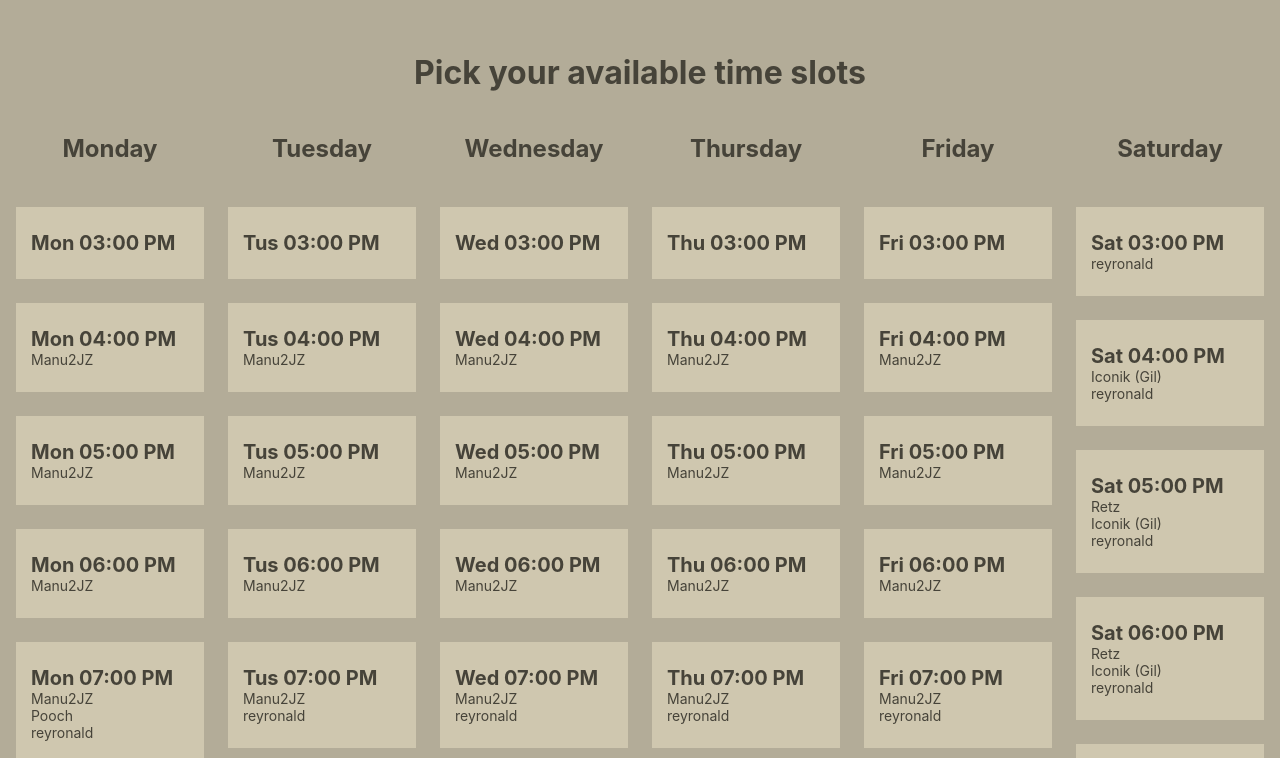
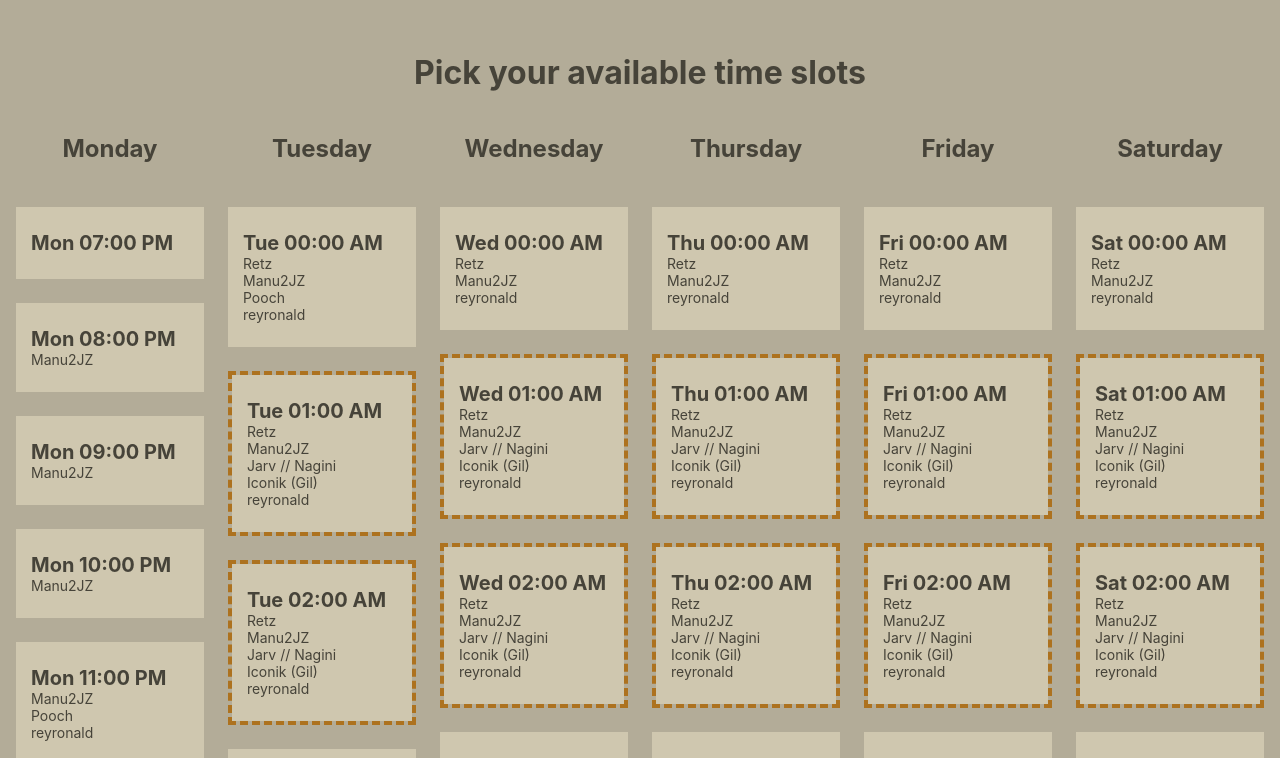
Before and after one commit to reyronald/ffxiv-party-scheduler, a Next.js app: page / in a window 1280 px wide. Shown: the top 758 px of the page. Built offline with nearby package versions, Linux system fonts and the light colour scheme.

Commit message:
timezone aware

```diff
--- a/components/submissions.ts
+++ b/components/submissions.ts
@@ -42,9 +42,9 @@ export const submissions = [
     "thu-10pm": "on",
     "thu-8pm": "on",
     "thu-9pm": "on",
-    "tus-10pm": "on",
-    "tus-8pm": "on",
-    "tus-9pm": "on",
+    "tue-10pm": "on",
+    "tue-8pm": "on",
+    "tue-9pm": "on",
     "wed-10pm": "on",
     "wed-8pm": "on",
     "wed-9pm": "on",
@@ -80,13 +80,13 @@ export const submissions = [
     "thu-7pm": "on",
     "thu-8pm": "on",
     "thu-9pm": "on",
-    "tus-10pm": "on",
-    "tus-4pm": "on",
-    "tus-5pm": "on",
-    "tus-6pm": "on",
-    "tus-7pm": "on",
-    "tus-8pm": "on",
-    "tus-9pm": "on",
+    "tue-10pm": "on",
+    "tue-4pm": "on",
+    "tue-5pm": "on",
+    "tue-6pm": "on",
+    "tue-7pm": "on",
+    "tue-8pm": "on",
+    "tue-9pm": "on",
     username: "Manu2JZ",
     "wed-10pm": "on",
     "wed-4pm": "on",
@@ -121,9 +121,9 @@ export const submissions = [
     "thu-10pm": "on",
     "thu-11pm": "on",
     "thu-9pm": "on",
-    "tus-10pm": "on",
-    "tus-11pm": "on",
-    "tus-9pm": "on",
+    "tue-10pm": "on",
+    "tue-11pm": "on",
+    "tue-9pm": "on",
     username: "Jarv // Nagini",
     "wed-10pm": "on",
     "wed-11pm": "on",
@@ -179,8 +179,8 @@ export const submissions = [
     "sun-9pm": "on",
     "thu-10pm": "on",
     "thu-9pm": "on",
-    "tus-10pm": "on",
-    "tus-9pm": "on",
+    "tue-10pm": "on",
+    "tue-9pm": "on",
     username: "Iconik (Gil)",
     "wed-10pm": "on",
     "wed-9pm": "on",
@@ -228,11 +228,11 @@ export const submissions = [
     "thu-7pm": "on",
     "thu-8pm": "on",
     "thu-9pm": "on",
-    "tus-10pm": "on",
-    "tus-11pm": "on",
-    "tus-7pm": "on",
-    "tus-8pm": "on",
-    "tus-9pm": "on",
+    "tue-10pm": "on",
+    "tue-11pm": "on",
+    "tue-7pm": "on",
+    "tue-8pm": "on",
+    "tue-9pm": "on",
     username: "reyronald",
     "wed-10pm": "on",
     "wed-11pm": "on",
--- a/pages/index.tsx
+++ b/pages/index.tsx
@@ -2,8 +2,23 @@ import clsx from "clsx";
 import Head from "next/head";
 import { ReactNode } from "react";
 import { submissions } from "../components/submissions";
+import { Days, days, getTimeslots, Timeslot } from "../utils/utils";
 
 export default function Home() {
+  const timeslots = getTimeslots();
+
+  const timeslotMap = timeslots
+    .flat()
+    .reduce<Partial<Record<Days, Timeslot[]>>>((prev, current) => {
+      if (prev[current.offsetted.day]) {
+        prev[current.offsetted.day]!.push(current);
+      } else {
+        prev[current.offsetted.day] = [current];
+      }
+
+      return prev;
+    }, {});
+
   return (
     <div className="container">
       <Head>
@@ -15,90 +30,17 @@ export default function Home() {
 
       <form action="https://formspree.io/f/mwkaqlqd" method="POST">
         <div className="calendar">
-          <div className="days">
-            <h2>Monday</h2>
-            <Checkbox id="mon-3pm">Mon 03:00 PM</Checkbox>
-            <Checkbox id="mon-4pm">Mon 04:00 PM</Checkbox>
-            <Checkbox id="mon-5pm">Mon 05:00 PM</Checkbox>
-            <Checkbox id="mon-6pm">Mon 06:00 PM</Checkbox>
-            <Checkbox id="mon-7pm">Mon 07:00 PM</Checkbox>
-            <Checkbox id="mon-8pm">Mon 08:00 PM</Checkbox>
-            <Checkbox id="mon-9pm">Mon 09:00 PM</Checkbox>
-            <Checkbox id="mon-10pm">Mon 10:00 PM</Checkbox>
-            <Checkbox id="mon-11pm">Mon 11:00 PM</Checkbox>
-          </div>
-          <div className="days">
-            <h2>Tuesday</h2>
-            <Checkbox id="tus-3pm">Tus 03:00 PM</Checkbox>
-            <Checkbox id="tus-4pm">Tus 04:00 PM</Checkbox>
-            <Checkbox id="tus-5pm">Tus 05:00 PM</Checkbox>
-            <Checkbox id="tus-6pm">Tus 06:00 PM</Checkbox>
-            <Checkbox id="tus-7pm">Tus 07:00 PM</Checkbox>
-            <Checkbox id="tus-8pm">Tus 08:00 PM</Checkbox>
-            <Checkbox id="tus-9pm">Tus 09:00 PM</Checkbox>
-            <Checkbox id="tus-10pm">Tus 10:00 PM</Checkbox>
-            <Checkbox id="tus-11pm">Tus 11:00 PM</Checkbox>
-          </div>
-          <div className="days">
-            <h2>Wednesday</h2>
-            <Checkbox id="wed-3pm">Wed 03:00 PM</Checkbox>
-            <Checkbox id="wed-4pm">Wed 04:00 PM</Checkbox>
-            <Checkbox id="wed-5pm">Wed 05:00 PM</Checkbox>
-            <Checkbox id="wed-6pm">Wed 06:00 PM</Checkbox>
-            <Checkbox id="wed-7pm">Wed 07:00 PM</Checkbox>
-            <Checkbox id="wed-8pm">Wed 08:00 PM</Checkbox>
-            <Checkbox id="wed-9pm">Wed 09:00 PM</Checkbox>
-            <Checkbox id="wed-10pm">Wed 10:00 PM</Checkbox>
-            <Checkbox id="wed-11pm">Wed 11:00 PM</Checkbox>
-          </div>
-          <div className="days">
-            <h2>Thursday</h2>
-            <Checkbox id="thu-3pm">Thu 03:00 PM</Checkbox>
-            <Checkbox id="thu-4pm">Thu 04:00 PM</Checkbox>
-            <Checkbox id="thu-5pm">Thu 05:00 PM</Checkbox>
-            <Checkbox id="thu-6pm">Thu 06:00 PM</Checkbox>
-            <Checkbox id="thu-7pm">Thu 07:00 PM</Checkbox>
-            <Checkbox id="thu-8pm">Thu 08:00 PM</Checkbox>
-            <Checkbox id="thu-9pm">Thu 09:00 PM</Checkbox>
-            <Checkbox id="thu-10pm">Thu 10:00 PM</Checkbox>
-            <Checkbox id="thu-11pm">Thu 11:00 PM</Checkbox>
-          </div>
-          <div className="days">
-            <h2>Friday</h2>
-            <Checkbox id="fri-3pm">Fri 03:00 PM</Checkbox>
-            <Checkbox id="fri-4pm">Fri 04:00 PM</Checkbox>
-            <Checkbox id="fri-5pm">Fri 05:00 PM</Checkbox>
-            <Checkbox id="fri-6pm">Fri 06:00 PM</Checkbox>
-            <Checkbox id="fri-7pm">Fri 07:00 PM</Checkbox>
-            <Checkbox id="fri-8pm">Fri 08:00 PM</Checkbox>
-            <Checkbox id="fri-9pm">Fri 09:00 PM</Checkbox>
-            <Checkbox id="fri-10pm">Fri 10:00 PM</Checkbox>
-            <Checkbox id="fri-11pm">Fri 11:00 PM</Checkbox>
-          </div>
-          <div className="days">
-            <h2>Saturday</h2>
-            <Checkbox id="sat-3pm">Sat 03:00 PM</Checkbox>
-            <Checkbox id="sat-4pm">Sat 04:00 PM</Checkbox>
-            <Checkbox id="sat-5pm">Sat 05:00 PM</Checkbox>
-            <Checkbox id="sat-6pm">Sat 06:00 PM</Checkbox>
-            <Checkbox id="sat-7pm">Sat 07:00 PM</Checkbox>
-            <Checkbox id="sat-8pm">Sat 08:00 PM</Checkbox>
-            <Checkbox id="sat-9pm">Sat 09:00 PM</Checkbox>
-            <Checkbox id="sat-10pm">Sat 10:00 PM</Checkbox>
-            <Checkbox id="sat-11pm">Sat 11:00 PM</Checkbox>
-          </div>
-          <div className="days">
-            <h2>Sunday</h2>
-            <Checkbox id="sun-3pm">Sun 03:00 PM</Checkbox>
-            <Checkbox id="sun-4pm">Sun 04:00 PM</Checkbox>
-            <Checkbox id="sun-5pm">Sun 05:00 PM</Checkbox>
-            <Checkbox id="sun-6pm">Sun 06:00 PM</Checkbox>
-            <Checkbox id="sun-7pm">Sun 07:00 PM</Checkbox>
-            <Checkbox id="sun-8pm">Sun 08:00 PM</Checkbox>
-            <Checkbox id="sun-9pm">Sun 09:00 PM</Checkbox>
-            <Checkbox id="sun-10pm">Sun 10:00 PM</Checkbox>
-            <Checkbox id="sun-11pm">Sun 11:00 PM</Checkbox>
-          </div>
+          {days.map((day) => (
+            <div key={day} className="days">
+              <h2>{day}</h2>
+
+              {timeslotMap[day]?.map((timeslot) => (
+                <Checkbox key={timeslot.name} id={timeslot.name}>
+                  {timeslot.label}
+                </Checkbox>
+              ))}
+            </div>
+          ))}
         </div>
 
         <div className="input-container">
--- /dev/null
+++ b/utils/utils.ts
@@ -0,0 +1,86 @@
+export const days = [
+  "Monday",
+  "Tuesday",
+  "Wednesday",
+  "Thursday",
+  "Friday",
+  "Saturday",
+  "Sunday",
+] as const;
+
+export type Days = typeof days[number];
+
+const hours = [15, 16, 17, 18, 19, 20, 21, 22, 23];
+
+const defaultOffset = 4;
+
+export type Timeslot = {
+  name: string;
+  label: string;
+  normal: {
+    day: typeof days[number];
+    hour: number;
+  };
+  offsetted: {
+    day: typeof days[number];
+    hour: number;
+  };
+};
+
+export function getTimeslots(): Timeslot[][] {
+  const getDayAtIndex = (index: number) => {
+    const nextIndex = index % days.length;
+    return nextIndex < 0 ? days[days.length - 1] : days[nextIndex];
+  };
+
+  const userOffset = new Date().getTimezoneOffset() / 60;
+
+  const timeslots = days.map((day, dayIndex) => {
+    const dayString = day.substr(0, 3).toLowerCase();
+
+    const timeslot = hours.map((hour) => {
+      const hourString = hour > 12 ? `${hour - 12}pm` : `${hour}am`;
+      const name = `${dayString}-${hourString}`;
+
+      const offset = defaultOffset - userOffset;
+
+      const overflowedOffsetedHours = hour + offset;
+      const offsetDay =
+        overflowedOffsetedHours < 0
+          ? getDayAtIndex(dayIndex - 1)
+          : overflowedOffsetedHours > 23
+          ? getDayAtIndex(dayIndex + 1)
+          : day;
+
+      const offsetHours = overflowedOffsetedHours % 24;
+
+      const label = getLabel(offsetDay, offsetHours);
+
+      return {
+        name,
+        label,
+        normal: {
+          day,
+          hour,
+        },
+        offsetted: {
+          day: offsetDay,
+          hour: offsetHours,
+        },
+      };
+    });
+
+    return timeslot;
+  });
+
+  return timeslots;
+}
+
+function getLabel(offsetDay: Days, offsetHour: number): string {
+  const day = `${offsetDay.substr(0, 3)}`;
+  const hour = offsetHour % 12;
+  const hourString =
+    hour.toString().padStart(2, "0") + (offsetHour > 12 ? ":00 PM" : ":00 AM");
+  const label = `${day} ${hourString}`;
+  return label;
+}
```
